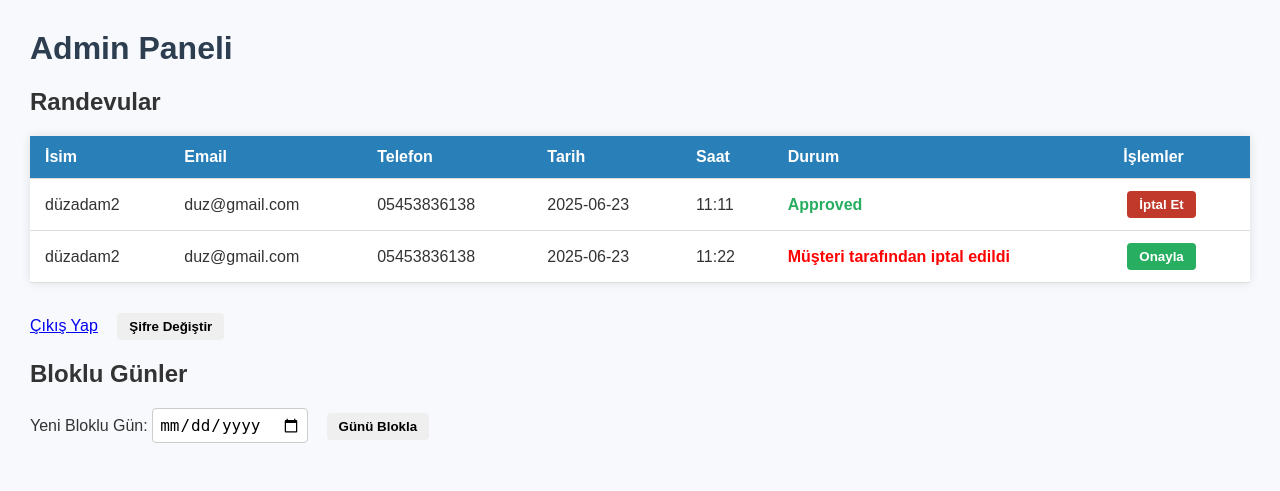
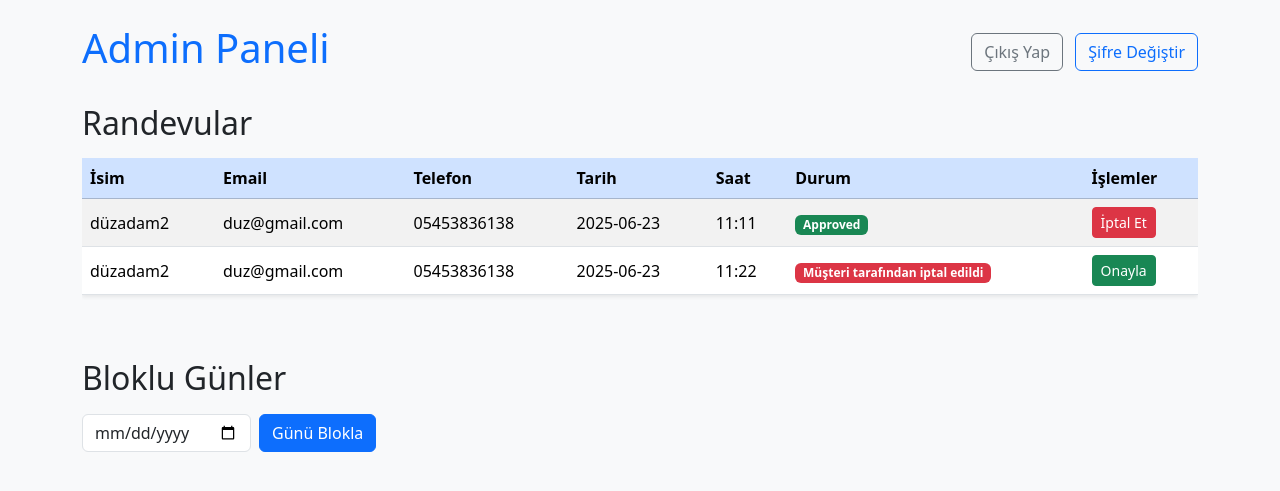
Before and after one commit to denizhanahmet/randevusistemiphp, a PHP site: page /admin.php in a window 1280 px wide. Shown: the top 491 px of the page. Run offline with PHP 8.4, Linux system fonts and the light colour scheme; the visitor is signed in with stand-in values (Sample User, id 1); data comes from the database, SQL or seed files in the repository; both versions use the stored data as it was after the commit.

Commit message:
CSSler değiştirildi

```diff
--- a/public/admin.php
+++ b/public/admin.php
@@ -71,111 +71,37 @@
 <head>
     <meta charset="UTF-8" />
     <title>Admin Paneli</title>
+    <link href="https://cdn.jsdelivr.net/npm/bootstrap@5.3.3/dist/css/bootstrap.min.css" rel="stylesheet">
     <style>
-    body {
-        font-family: Arial, sans-serif;
-        margin: 30px;
-        background: #f7f9fc;
-        color: #333;
-    }
-
-    h1 {
-        color: #2c3e50;
-    }
-
-    table {
-        width: 100%;
-        border-collapse: collapse;
-        margin-bottom: 30px;
-        box-shadow: 0 0 10px rgba(0, 0, 0, 0.1);
-        background: white;
-    }
-
-    th,
-    td {
-        padding: 12px 15px;
-        border-bottom: 1px solid #ddd;
-        text-align: left;
-    }
-
-    th {
-        background: #2980b9;
-        color: white;
-    }
-
-    tr:hover {
-        background-color: #f1faff;
-    }
-
-    button {
-        padding: 6px 12px;
-        margin: 0 4px;
-        border: none;
-        border-radius: 4px;
-        cursor: pointer;
-        font-weight: 600;
-    }
-
-    .approve-btn {
-        background-color: #27ae60;
-        color: white;
-    }
-
-    .cancel-btn {
-        background-color: #c0392b;
-        color: white;
-    }
-
-    form {
+    .table-actions form {
         display: inline;
     }
 
-    .message {
-        padding: 10px 20px;
-        margin-bottom: 20px;
-        border-radius: 5px;
-        font-weight: bold;
-        color: white;
-        background-color: #27ae60;
-    }
-
-    .message.error {
-        background-color: #c0392b;
-    }
-
-    label,
-    input {
-        font-size: 16px;
-    }
-
-    input[type=date] {
-        padding: 6px;
-        border: 1px solid #ccc;
-        border-radius: 4px;
-        margin-right: 10px;
-    }
-
-    .blocked-days-list {
-        list-style: none;
-        padding-left: 0;
-    }
-
-    .blocked-days-list li {
-        margin-bottom: 8px;
+    .modal-bg {
+        background: rgba(0, 0, 0, 0.3);
     }
     </style>
 </head>
 
-<body>
-
-    <h1>Admin Paneli</h1>
+<body class="bg-light">
+    <div class="container py-4">
+        <div class="d-flex justify-content-between align-items-center mb-4">
+            <h1 class="text-primary">Admin Paneli</h1>
+            <div>
+                <a href="logout.php" class="btn btn-outline-secondary">Çıkış Yap</a>
+                <button type="button" class="btn btn-outline-primary ms-2"
+                    onclick="document.getElementById('changePassModal').style.display='block'">Şifre Değiştir</button>
+            </div>
+        </div>
 
         <?php if ($message): ?>
-    <div class="message"><?= htmlspecialchars($message) ?></div>
+        <div class="alert alert-success"><?= htmlspecialchars($message) ?></div>
         <?php endif; ?>
 
-    <h2>Randevular</h2>
-    <table>
+        <h2 class="mb-3">Randevular</h2>
+        <div class="table-responsive">
+            <table class="table table-striped align-middle shadow-sm">
+                <thead class="table-primary">
                     <tr>
                         <th>İsim</th>
                         <th>Email</th>
@@ -185,6 +111,8 @@
                         <th>Durum</th>
                         <th>İşlemler</th>
                     </tr>
+                </thead>
+                <tbody>
                     <?php foreach ($appointments as $a): ?>
                     <tr>
                         <td><?= htmlspecialchars($a['name']) ?></td>
@@ -195,91 +123,110 @@
                         <td>
                             <?php
                             $status = $a['status'] ?? 'pending';
-
                             if ($status === 'customer_canceled') {
-                    echo '<span style="color: red; font-weight: bold;">Müşteri tarafından iptal edildi</span>';
+                                echo '<span class="badge bg-danger">Müşteri tarafından iptal edildi</span>';
                             } elseif ($status === 'cancelled') {
-                    echo '<span style="color: red; font-weight: bold;">Admin tarafından iptal edildi</span>';
+                                echo '<span class="badge bg-danger">Admin tarafından iptal edildi</span>';
                             } else {
-                    $colors = ['pending' => '#f39c12', 'approved' => '#27ae60'];
-                    $color = $colors[$status] ?? '#7f8c8d';
-                    echo '<span style="color: ' . $color . '; font-weight: bold;">' . ucfirst($status) . '</span>';
+                                $colors = ['pending' => 'warning', 'approved' => 'success'];
+                                $color = $colors[$status] ?? 'secondary';
+                                echo '<span class="badge bg-' . $color . '">' . ucfirst($status) . '</span>';
                             }
                             ?>
                         </td>
-            <td>
+                        <td class="table-actions">
                             <?php if ($status !== 'approved'): ?>
-                <form method="post" style="display:inline;">
-                    <input type="hidden" name="csrf_token" value="<?= htmlspecialchars($_SESSION['csrf_token']) ?>">
+                            <form method="post">
+                                <input type="hidden" name="csrf_token"
+                                    value="<?= htmlspecialchars($_SESSION['csrf_token']) ?>">
                                 <input type="hidden" name="appointment_id" value="<?= $a['id'] ?>">
-                    <button type="submit" name="action" value="approve" class="approve-btn">Onayla</button>
+                                <button type="submit" name="action" value="approve"
+                                    class="btn btn-success btn-sm">Onayla</button>
                             </form>
                             <?php endif; ?>
-
                             <?php if ($status !== 'cancelled' && $status !== 'customer_canceled'): ?>
-                <form method="post" style="display:inline;">
-                    <input type="hidden" name="csrf_token" value="<?= htmlspecialchars($_SESSION['csrf_token']) ?>">
+                            <form method="post">
+                                <input type="hidden" name="csrf_token"
+                                    value="<?= htmlspecialchars($_SESSION['csrf_token']) ?>">
                                 <input type="hidden" name="appointment_id" value="<?= $a['id'] ?>">
-                    <button type="submit" name="action" value="cancel" class="cancel-btn">İptal Et</button>
+                                <button type="submit" name="action" value="cancel" class="btn btn-danger btn-sm">İptal
+                                    Et</button>
                             </form>
                             <?php endif; ?>
                         </td>
                     </tr>
                     <?php endforeach; ?>
+                </tbody>
             </table>
-    <p>
-        <a href="logout.php">Çıkış Yap</a>
-        <button type="button" onclick="document.getElementById('changePassModal').style.display='block'"
-            style="margin-left:15px;">Şifre Değiştir</button>
-    </p>
-
-    <!-- Şifre Değiştir Modalı -->
-    <div id="changePassModal"
-        style="display:none; position:fixed; left:0; top:0; width:100vw; height:100vh; background:rgba(0,0,0,0.3); z-index:9999;">
-        <div
-            style="background:#fff; max-width:400px; margin:100px auto; padding:30px; border-radius:8px; position:relative;">
-            <form method="post" action="change_password.php">
-                <input type="hidden" name="csrf_token" value="<?= htmlspecialchars($_SESSION['csrf_token']) ?>">
-                <h3>Şifre Değiştir</h3>
-                <div style="margin-bottom:10px;">
-                    <label>Mevcut Şifre</label>
-                    <input type="password" name="current_password" class="form-control" required>
-                </div>
-                <div style="margin-bottom:10px;">
-                    <label>Yeni Şifre</label>
-                    <input type="password" name="new_password" class="form-control" required>
-                </div>
-                <div style="margin-bottom:10px;">
-                    <label>Yeni Şifre (Tekrar)</label>
-                    <input type="password" name="new_password2" class="form-control" required>
-                </div>
-                <button type="submit" class="btn btn-primary">Kaydet</button>
-                <button type="button" onclick="document.getElementById('changePassModal').style.display='none'"
-                    class="btn btn-secondary">Vazgeç</button>
-            </form>
-        </div>
         </div>
 
-    <h2>Bloklu Günler</h2>
+        <h2 class="mt-5 mb-3">Bloklu Günler</h2>
+        <form method="post" class="row g-2 mb-3">
+            <input type="hidden" name="csrf_token" value="<?= htmlspecialchars($_SESSION['csrf_token']) ?>">
+            <div class="col-auto">
+                <input type="date" name="block_date" class="form-control" required>
+            </div>
+            <div class="col-auto">
+                <button type="submit" class="btn btn-primary">Günü Blokla</button>
+            </div>
+        </form>
+        <ul class="list-group">
+            <?php foreach ($blockedDays as $b): ?>
+            <li class="list-group-item d-flex justify-content-between align-items-center">
+                <?= htmlspecialchars($b['date']) ?>
                 <form method="post">
                     <input type="hidden" name="csrf_token" value="<?= htmlspecialchars($_SESSION['csrf_token']) ?>">
-        <label>Yeni Bloklu Gün: <input type="date" name="block_date" required></label>
-        <button type="submit">Günü Blokla</button>
-    </form>
-
-    <ul class="blocked-days-list">
-        <?php foreach ($blockedDays as $b): ?>
-        <li>
-            <?= htmlspecialchars($b['date']) ?>
-            <form method="post" style="display:inline;">
-                <input type="hidden" name="csrf_token" value="<?= htmlspecialchars($_SESSION['csrf_token']) ?>">
                     <input type="hidden" name="remove_date" value="<?= $b['date'] ?>">
-                <button type="submit">Sil</button>
+                    <button type="submit" class="btn btn-outline-danger btn-sm">Sil</button>
                 </form>
             </li>
             <?php endforeach; ?>
         </ul>
+    </div>
 
+    <!-- Şifre Değiştir Modalı -->
+    <div id="changePassModal" class="modal-bg position-fixed top-0 start-0 w-100 h-100 d-none" style="z-index:9999;">
+        <div class="d-flex align-items-center justify-content-center h-100">
+            <div class="bg-white p-4 rounded shadow" style="min-width:320px;max-width:400px;">
+                <form method="post" action="change_password.php">
+                    <input type="hidden" name="csrf_token" value="<?= htmlspecialchars($_SESSION['csrf_token']) ?>">
+                    <h3 class="mb-3">Şifre Değiştir</h3>
+                    <div class="mb-3">
+                        <label>Mevcut Şifre</label>
+                        <input type="password" name="current_password" class="form-control" required>
+                    </div>
+                    <div class="mb-3">
+                        <label>Yeni Şifre</label>
+                        <input type="password" name="new_password" class="form-control" required>
+                    </div>
+                    <div class="mb-3">
+                        <label>Yeni Şifre (Tekrar)</label>
+                        <input type="password" name="new_password2" class="form-control" required>
+                    </div>
+                    <div class="d-flex justify-content-between">
+                        <button type="submit" class="btn btn-primary">Kaydet</button>
+                        <button type="button" class="btn btn-secondary"
+                            onclick="document.getElementById('changePassModal').style.display='none'">Vazgeç</button>
+                    </div>
+                </form>
+            </div>
+        </div>
+    </div>
+    <script>
+    // Modal aç/kapat
+    document.querySelectorAll('button[onclick*="changePassModal"]').forEach(btn => {
+        btn.addEventListener('click', () => {
+            document.getElementById('changePassModal').style.display = 'block';
+            document.getElementById('changePassModal').classList.remove('d-none');
+        });
+    });
+    document.querySelectorAll('#changePassModal .btn-secondary').forEach(btn => {
+        btn.addEventListener('click', () => {
+            document.getElementById('changePassModal').style.display = 'none';
+            document.getElementById('changePassModal').classList.add('d-none');
+        });
+    });
+    </script>
 </body>
 
 </html>
```
Also changed, not shown: src/controllers/UserController.php (+15 -6 lines), database.sqlite. Lines whose indentation alone changed are shown as unchanged.
